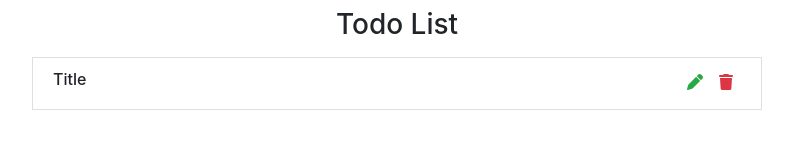
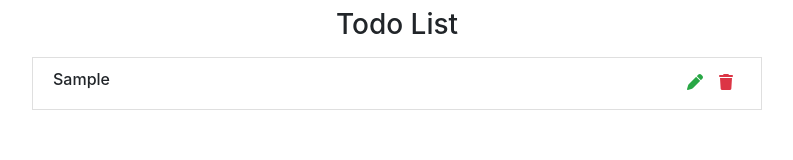
Before and after one commit to hjcwinner/todoapp, a React (Create React App) app: page / in a window 1280 px wide. Both pictures are taken after typing "Sample" into the empty fields and a click on the button "제출". Shown: the part 248-408 px from the top of the page, without its empty margins (243-1036 px from the left). Built offline with nearby package versions, Linux system fonts and the light colour scheme.

Commit message:
TodoInput && TodoList && clearList 제작

```diff
--- a/src/App.js
+++ b/src/App.js
@@ -12,28 +12,27 @@ function App() {
   const [item, setItem] = useState("")
   const [editItem, setEditItem] = useState(false)
 
-  const onChange = (e) => {
+  const onChange = e => {
     setItem(e.target.value)
   }
 
   const onSubmit = e => {
     e.preventDefault()
 
-    // const newItem = {
-    //   id:id,
-    //   title:item
-    // }
-    // console.log(newItem)
+    setId(uuid())
+    const newItem = {
+      id : id,
+      title : item
+    }
 
-    // const updatedItems = [...items, newItem]
-
-    setItems({
-      items: item,
-      id : id
-    })
-    console.log(items)
+    const updatedItems = [...items, newItem]
+    setItems(updatedItems)
     setItem("")
     setEditItem(false)
+  }
+
+  const clearList = () => {
+    setItems([])
   }
 
   return (
@@ -46,7 +45,7 @@ function App() {
             onChange={onChange}
             onSubmit={onSubmit}
           />
-          <TodoList />
+          <TodoList items={items} clearList={clearList}/>
         </div>
       </div>
     </div>
--- a/src/components/TodoItem.js
+++ b/src/components/TodoItem.js
@@ -2,9 +2,10 @@ import React, { Component } from 'react';
 
 export default class TodoItem extends Component {
   render() {
+    const {title} = this.props
     return (
       <li className="list-group-item text-capitalize d-flex justify-content-between my-2" >
-          <h6>title</h6>
+          <h6>{title}</h6>
           <div className="todo-icon">
               <span className="mx-2 text-success">
                   <i className="fas fa-pen" />
--- a/src/components/TodoList.js
+++ b/src/components/TodoList.js
@@ -3,11 +3,21 @@ import TodoItem from './TodoItem'
 
 export default class TodoList extends Component {
   render() {
+    const {items, clearList} = this.props
+    console.log(items)
     return (
       <ul className="list-group my-5">
           <h3 className="text-capitalize text-center">todo list</h3>
-          <TodoItem />
-          <button type="button" className="btn btn-danger btn-block mt-5 text-capitalize">clear list</button>
+          {
+            items.map(item => {
+              return(
+                <TodoItem key={item.id} title={item.title} />
+              )
+            })
+          }
+          <button type="button" className="btn btn-danger btn-block mt-5 text-capitalize"
+            onClick={() => {clearList()}}
+          >clear list</button>
       </ul>
     );
   }
```
Also changed, not shown: 1 other file (tests, documents, lock files or other folders).
